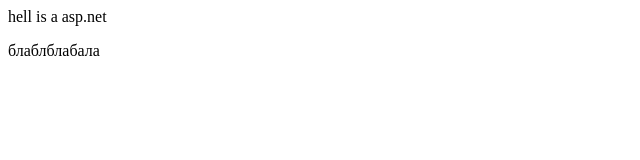
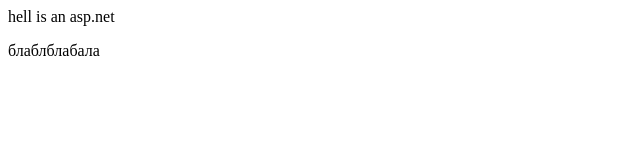
Before and after one commit to mari2215/testrepository, a plain HTML site: page index.html in a window 1280 px wide. Shown: the full height of the page, 0-640 px from the left. Drawn offline with Linux system fonts and the light colour scheme.

Commit message:
Wrong Change

```diff
--- a/index.html
+++ b/index.html
@@ -1,2 +1,2 @@
-<a>hell is a asp.net</a>
+<a>hell is an asp.net</a>
 <p>блаблблабала</p>
```
Also changed, not shown: test.txt.
